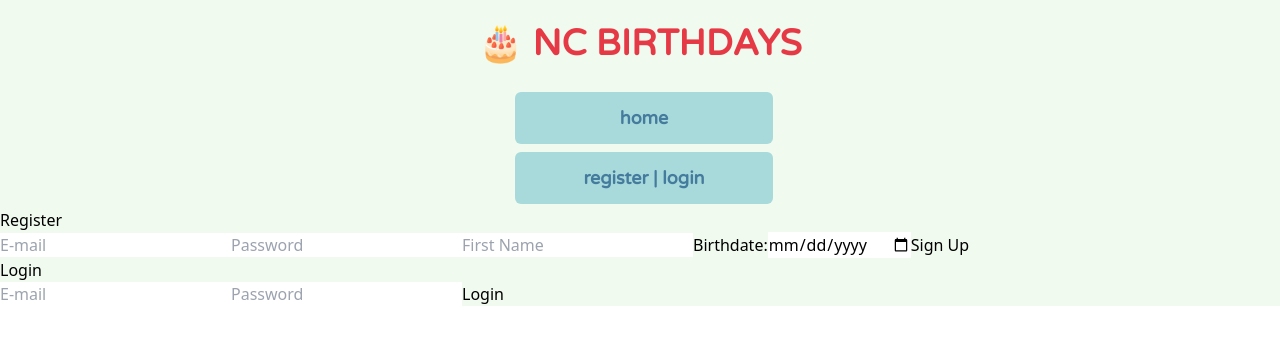
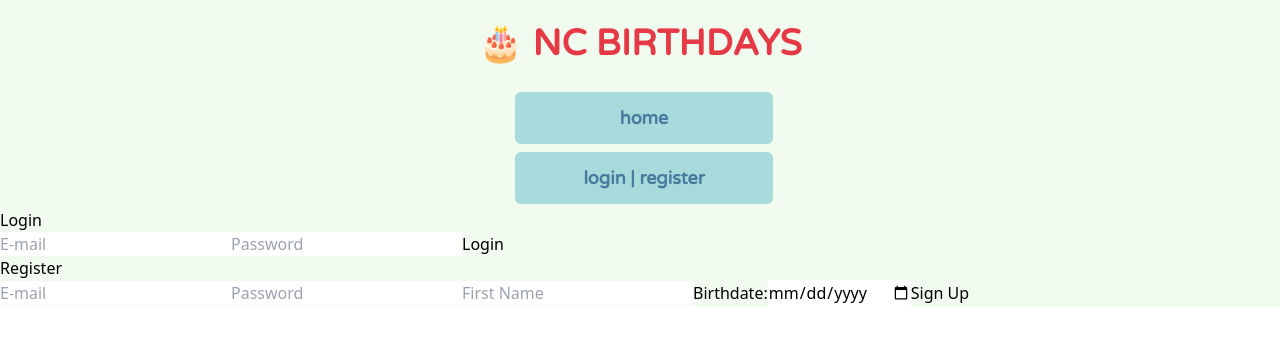
Before and after one commit to karlaferry/nc-birthday-app, a React (Create React App) app: page /register-login in a window 1280 px wide. Shown: the top 344 px of the page. Built offline with nearby package versions, Linux system fonts and the light colour scheme; no server answers.

Commit message:
switch login and register order

```diff
--- a/src/components/NavBar.jsx
+++ b/src/components/NavBar.jsx
@@ -19,7 +19,7 @@ export default function NavBar() {
         {!isLoggedIn && (
           <li>
             <Link to="/register-login">
-              <button className={buttons}>Register | Login</button>
+              <button className={buttons}>Login | Register</button>
             </Link>
           </li>
         )}
--- a/src/components/RegisterLogin.jsx
+++ b/src/components/RegisterLogin.jsx
@@ -5,8 +5,8 @@ import Register from "./Register";
 export default function RegisterLogin() {
   return (
     <div>
+      <Login />
       <Register />
-      <Login />
     </div>
   );
 }
```
